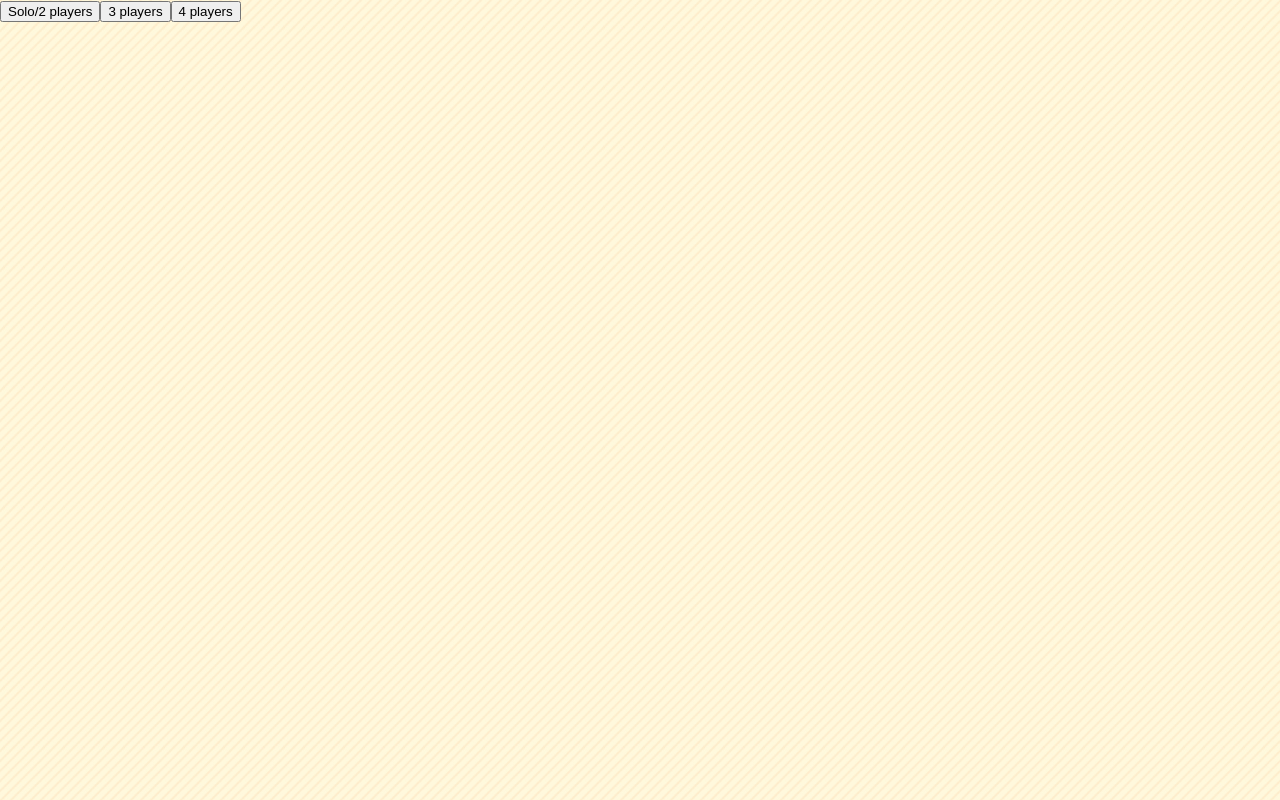
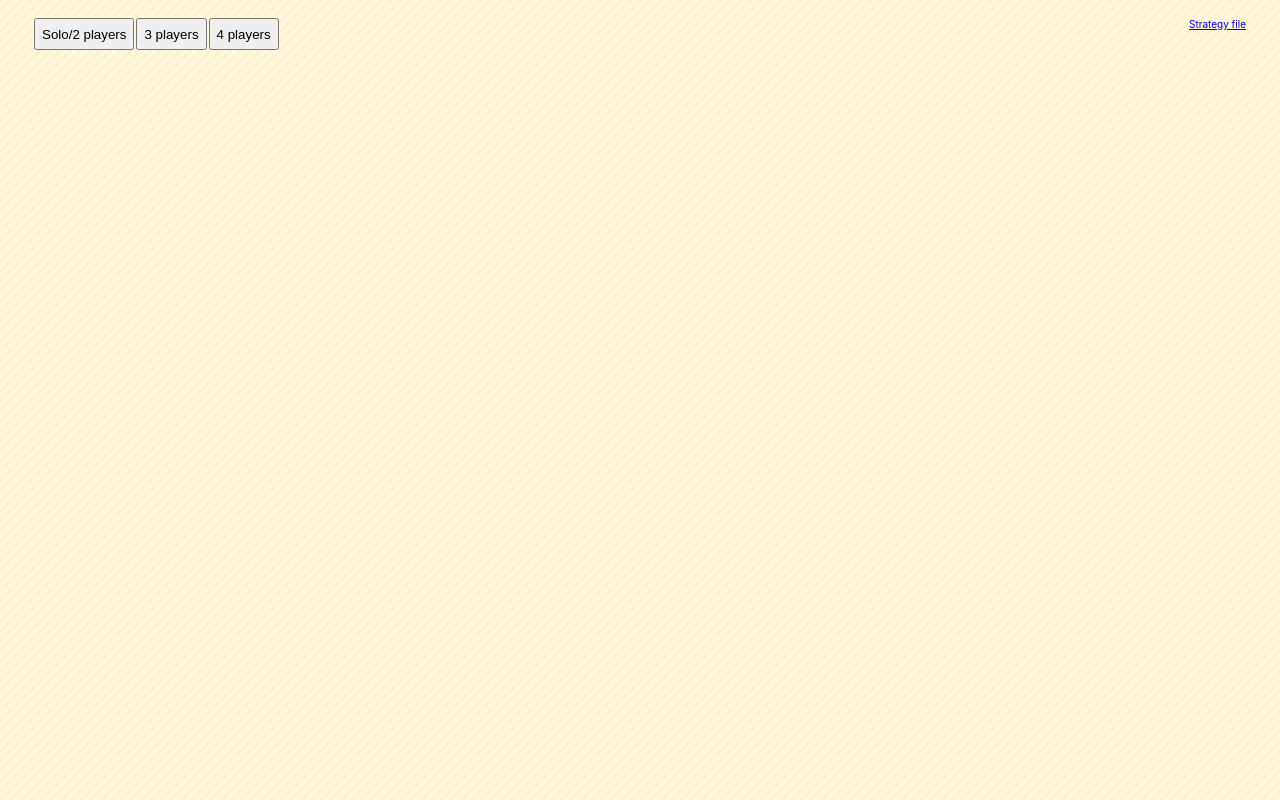
Before and after one commit to etangenberg/tm-randomizer, a React (Create React App) app: page / in a window 1280 px wide. Built offline with nearby package versions, Linux system fonts and the light colour scheme.

Commit message:
improvements
Signed-off-by: Edwin <etangenberg@hotmail.com>

```diff
--- a/src/board/board.css
+++ b/src/board/board.css
@@ -7,11 +7,6 @@
   stroke-width: 0;
   stroke: rgb(54, 98, 122);
   z-index: 2000;
-}
-
-.game-board{
-  /* background-color: rgb(162, 116, 57); */
-  padding: 1em;
 }
 
 .startPos {
@@ -35,14 +30,7 @@
   stroke: rgb(255, 136, 0);
   stroke-width: 2px;
 }
-.link {
-  font-size: 10px;
-}
-.nav-bar {
-  display: flex;
-  flex-direction: row;
-  justify-content: space-between;
-}
+
 
 .faction {
   display: flex;
--- a/src/board/board.js
+++ b/src/board/board.js
@@ -1,5 +1,7 @@
 import PropTypes from 'prop-types';
 import { useNavigate, useParams } from "react-router-dom";
+
+import NavBar from '../common/nav-bar';
 
 import setupMap from './base-map.json';
 import factions from '../data/factions.json';
@@ -7,7 +9,6 @@
 
 import "./board.css";
 
-const url = 'https://boardgamegeek.com/filepage/104541/terra-mystica-strategy-reference-guide';
 const abbr = {
   d: 'desert',
   f: 'forest',
@@ -119,11 +120,10 @@
   const width = (colCount * 100) * scale;
 
   return (
-    <div className="game-board">
-      <div className="nav-bar">
+    <div className="page">
+      <NavBar>
         <button onClick={() => navigate(-1)}>back</button>
-        <a className="link" href={url}>Strategy file</a>
-      </div>
+      </NavBar>
       <div className="faction">
         <img src={`../${factionData.src}`} alt={faction} className="round-tile-image" />
         <div className='faction-name'>{factionData.name}</div>
--- /dev/null
+++ b/src/common/nav-bar.css
@@ -0,0 +1,16 @@
+.link {
+  font-size: 10px;
+}
+.nav-bar {
+  display: flex;
+  flex-direction: row;
+  justify-content: space-between;
+  padding: 2px;
+  height: 2rem;
+  margin-bottom: 1rem;
+}
+
+.nav-elements > * {
+  height: 100%;
+  margin-right: 2px;
+}
--- /dev/null
+++ b/src/common/nav-bar.js
@@ -0,0 +1,16 @@
+import './nav-bar.css';
+
+const url = 'https://boardgamegeek.com/filepage/104541/terra-mystica-strategy-reference-guide';
+
+const NavBar = ({children}) => (
+  <div className="nav-bar">
+  <div className="nav-elements">
+    {children}
+  </div>
+  <a className="link" rel="noreferrer" href={url} target="_blank">
+    Strategy file
+  </a>
+</div>
+);
+
+export default NavBar;
--- a/src/generated.js
+++ b/src/generated.js
@@ -7,6 +7,7 @@
 import collectRoundTilesByKeys from "./round-tiles/collect-round-tiles-by-keys";
 import RoundTiles from "./round-tiles/component/round-tiles";
 import FactionScoring from "./scoring/faction-scoring";
+import NavBar from "./common/nav-bar";
 
 const Generated = () => {
   const [showFactionsScore, setFactionScore] = useState(false);
@@ -34,14 +35,12 @@
 
   const onClick = (id) => navigate(`/board/${id}`);
   return (
-    <div>
-      <a href='https://boardgamegeek.com/file/download_redirect/19d79ac39ef3f61b44df7eae5ba04b089f62116038be06cd/Terra+Mystica+Strategy+Reference+Sheet+v0_5.pdf'>
-        Used ref
-      </a>
-      <div className="playerCountSelect">
+    <div className="page">
+      <NavBar>
         <button className="select" onClick={() => navigate(`/setup=${createSetup(playerCount)}`)}>Refresh</button>
         <button className="select" onClick={() => navigate('/')}>Reset</button>
-      </div>
+      </NavBar>
+
       <RoundTiles roundTiles={roundTiles} />
       <BonusCards bonusCards={bonusCards}/>
       <button className="select" onClick={() => setFactionScore(!showFactionsScore)}>
@@ -50,7 +49,7 @@
       {showFactionsScore
         ? <FactionScoring bonusCards={bonusCards} roundTiles={roundTiles} onClick={onClick} />
         : null}
-      </div>
+    </div>
   );
 };
 
--- a/src/index.css
+++ b/src/index.css
@@ -11,3 +11,7 @@
   font-family: source-code-pro, Menlo, Monaco, Consolas, 'Courier New',
     monospace;
 }
+
+.page {
+  padding: 1rem 2rem;
+}
--- a/src/select.js
+++ b/src/select.js
@@ -1,6 +1,7 @@
 import React from 'react';
 import { useNavigate, useParams } from 'react-router-dom';
 
+import NavBar from './common/nav-bar';
 import createSetup from './create-setup';
 
 const Select = () => {
@@ -9,10 +10,12 @@
   if (setup) return <div>{setup}</div>
 
   return (
-    <div className="playerCountSelect">
-      <button className="select" onClick={() => navigate(`/setup=${createSetup(2)}`)}>Solo/2 players</button>
-      <button className="select" onClick={() => navigate(`/setup=${createSetup(3)}`)}>3 players</button>
-      <button className="select" onClick={() => navigate(`/setup=${createSetup(4)}`)}>4 players</button>
+    <div className="page">
+      <NavBar>
+        <button className="select" onClick={() => navigate(`/setup=${createSetup(2)}`)}>Solo/2 players</button>
+        <button className="select" onClick={() => navigate(`/setup=${createSetup(3)}`)}>3 players</button>
+        <button className="select" onClick={() => navigate(`/setup=${createSetup(4)}`)}>4 players</button>
+      </NavBar>
     </div>
   );
 }
```
Also changed, not shown: src/App.js (+0 -7 lines).
